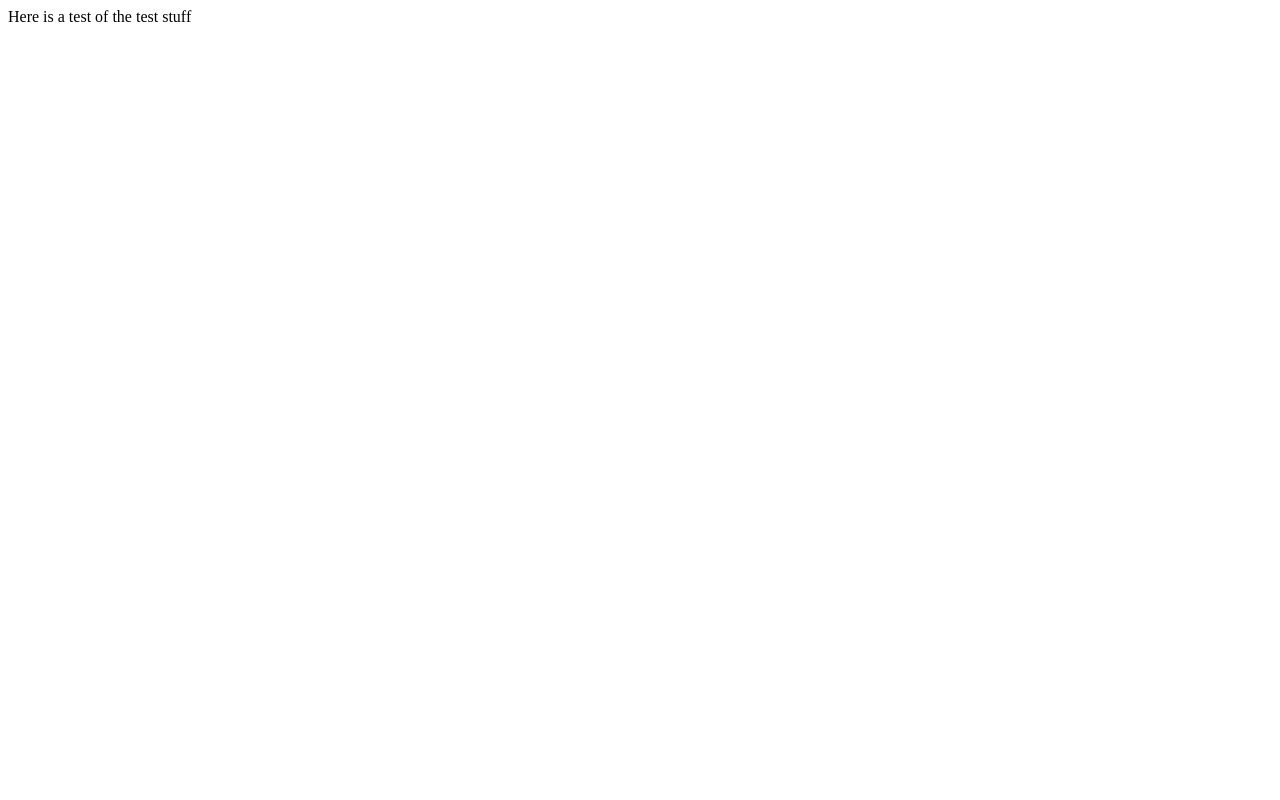
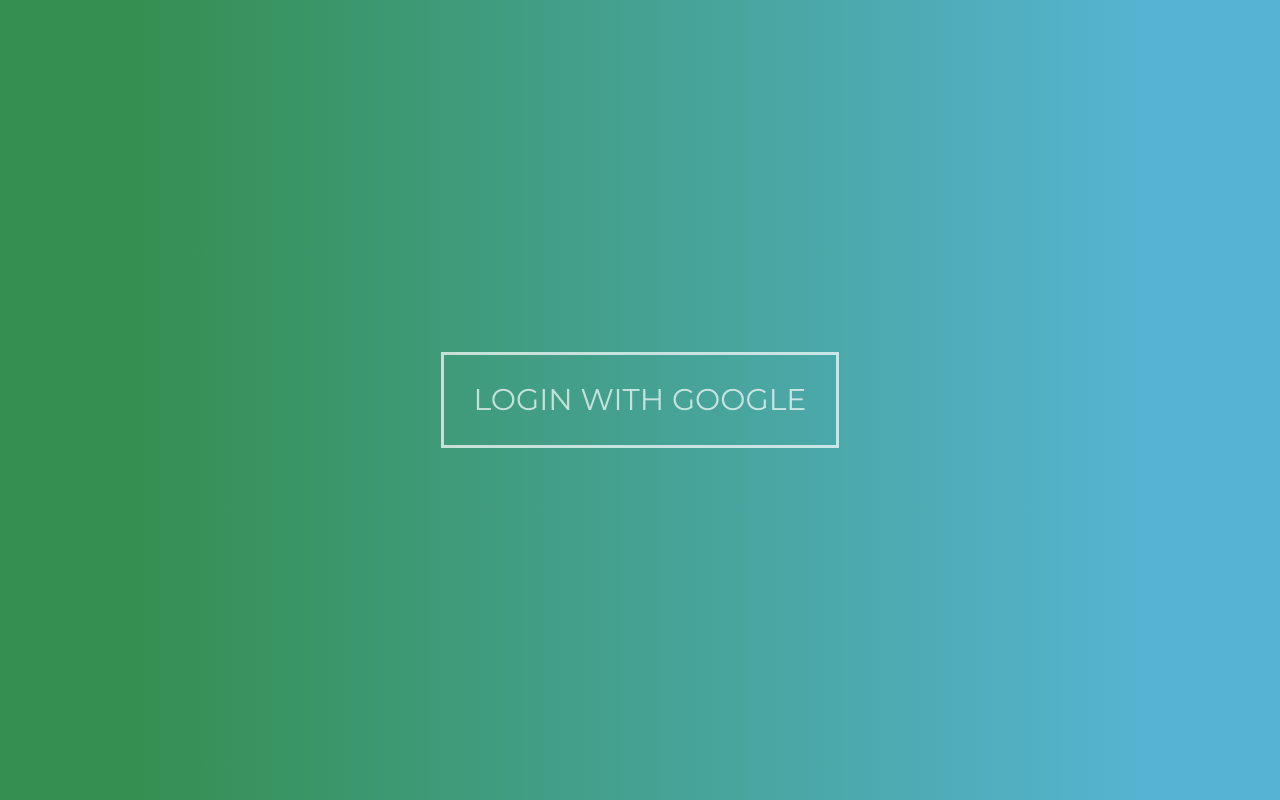
Before and after one commit to peanav/little-bastard, a website: page public/index.html in a window 1280 px wide. Drawn offline with Linux system fonts and the light colour scheme.

Commit message:
Start of google login

```diff
--- a/package.json
+++ b/package.json
@@ -13,7 +13,7 @@
     "express": "~4.11.2",
     "mongodb": "~1.4.31",
     "nconf": "~0.7.1",
-    "googleapis": "~1.1.3",
+    "googleapis": "~1.1.4",
     "body-parser": "~1.12.0",
     "multer": "~0.1.8"
   }
--- a/public/index.html
+++ b/public/index.html
@@ -1 +1,68 @@
-Here is a test of the test stuff
+<!DOCTYPE html>
+<html>
+  <head>/
+    <meta charset="UTF-8">
+    <link href='http://fonts.googleapis.com/css?family=Montserrat' rel='stylesheet' type='text/css'>
+    <style>
+      body {
+        margin: 0;
+        font-family: 'Montserrat', sans-serif;
+      }
+
+      .app {
+        display: flex;
+        position: absolute;
+        top: 0;
+        left: 0;
+        right: 0;
+        bottom: 0;
+        align-items: center;
+        justify-content: center;
+
+        background: -webkit-linear-gradient(90deg, #348F50 10%, #56B4D3 90%);
+        background:    -moz-linear-gradient(90deg, #348F50 10%, #56B4D3 90%);
+        background:     -ms-linear-gradient(90deg, #348F50 10%, #56B4D3 90%);
+        background:         linear-gradient(90deg, #348F50 10%, #56B4D3 90%);
+      }
+
+      .button {
+        cursor: pointer;
+        color: rgba(255, 255, 255, 0.7);
+        border: solid 3px rgba(255, 255, 255, 0.7);
+        padding: 30px;
+        font-size: 30px;
+        line-height: 30px;
+        text-transform: uppercase;
+        display: block;
+      }
+
+      .button:hover {
+        background: rgba(255, 255, 255, 0.1);
+      }
+    </style>
+  </head>
+  <body>
+    <div class="app">
+      <a class="button" id="login-button">Login with Google</a>
+    </div>
+    <script src="https://apis.google.com/js/client:platform.js" async defer></script>
+    <script>
+      var button = document.getElementById('login-button');
+      button.addEventListener('click', function() {
+        gapi.auth.signIn({
+          clientid: '971803875004-ogavvsj6r3ei6j9jpiblaouhkn0g5lfj.apps.googleusercontent.com',
+          scope: 'https://www.googleapis.com/auth/plus.login',
+          cookiepolicy: 'single_host_origin',
+          callback: 'loginCallback'
+        });
+      });
+
+      function loginCallback(result) {
+        console.log(result);
+      }
+
+    </script>
+
+
+  </body>
+</html>
```
